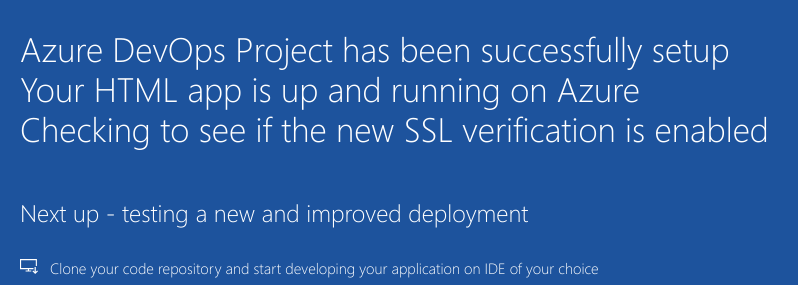
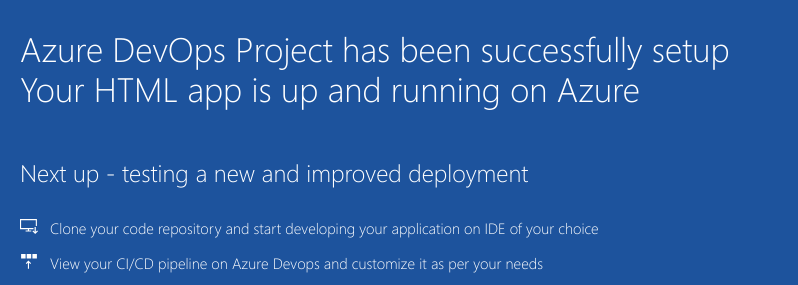
Before and after one commit to Zodiack/DeplyTest, a plain HTML site: page index.html in a window 1280 px wide. Shown: the part 442-727 px from the top of the page, 205-1003 px from the left. Drawn offline with Linux system fonts and the light colour scheme.

Commit message:
reverted back

```diff
--- a/index.html
+++ b/index.html
@@ -22,7 +22,6 @@
                 <div class="success-text">Success!</div>
                 <div class="description line-1"> Azure DevOps Project has been successfully setup</div>
                 <div class="description line-2"> Your HTML app is up and running on Azure</div>
-				<div class="description line-3"> Checking to see if the new SSL verification is enabled</div>
                 <div class="next-steps-container">
                     <div class="next-steps-header">Next up - testing a new and improved deployment</div>
                     <div class="next-steps-body">
```
